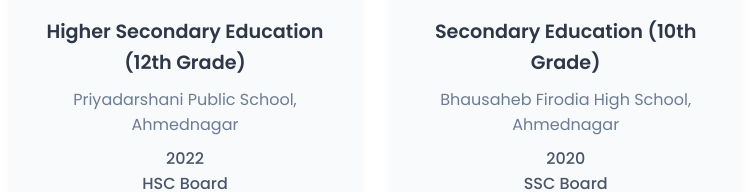
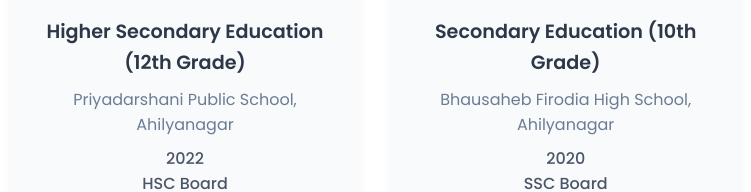
Before and after one commit to ShreenathUb/ShreenathUb.github.io, a website: page index.html in a window 1280 px wide. Shown: the part 4360-4552 px from the top of the page, 455-1206 px from the left. Drawn offline with nearby package versions, Linux system fonts and the light colour scheme; no server answers.

Commit message:
changed loc

```diff
--- a/index.html
+++ b/index.html
@@ -281,7 +281,7 @@
                         <i class="fas fa-school"></i>
                     </div>
                     <h3>Higher Secondary Education (12th Grade)</h3>
-                    <p class="institution">Priyadarshani Public School, Ahmednagar</p>
+                    <p class="institution">Priyadarshani Public School, Ahilyanagar</p>
                     <p class="year">2022</p>
                     <p class="grade">HSC Board </p>
                 </div>
@@ -291,7 +291,7 @@
                         <i class="fas fa-school"></i>
                     </div>
                     <h3>Secondary Education (10th Grade)</h3>
-                    <p class="institution">Bhausaheb Firodia High School, Ahmednagar</p>
+                    <p class="institution">Bhausaheb Firodia High School, Ahilyanagar</p>
                     <p class="year">2020</p>
                     <p class="grade">SSC Board </p>
                 </div>
```
Also changed, not shown: package.json (added, +17 -0 lines), 1 other file.
